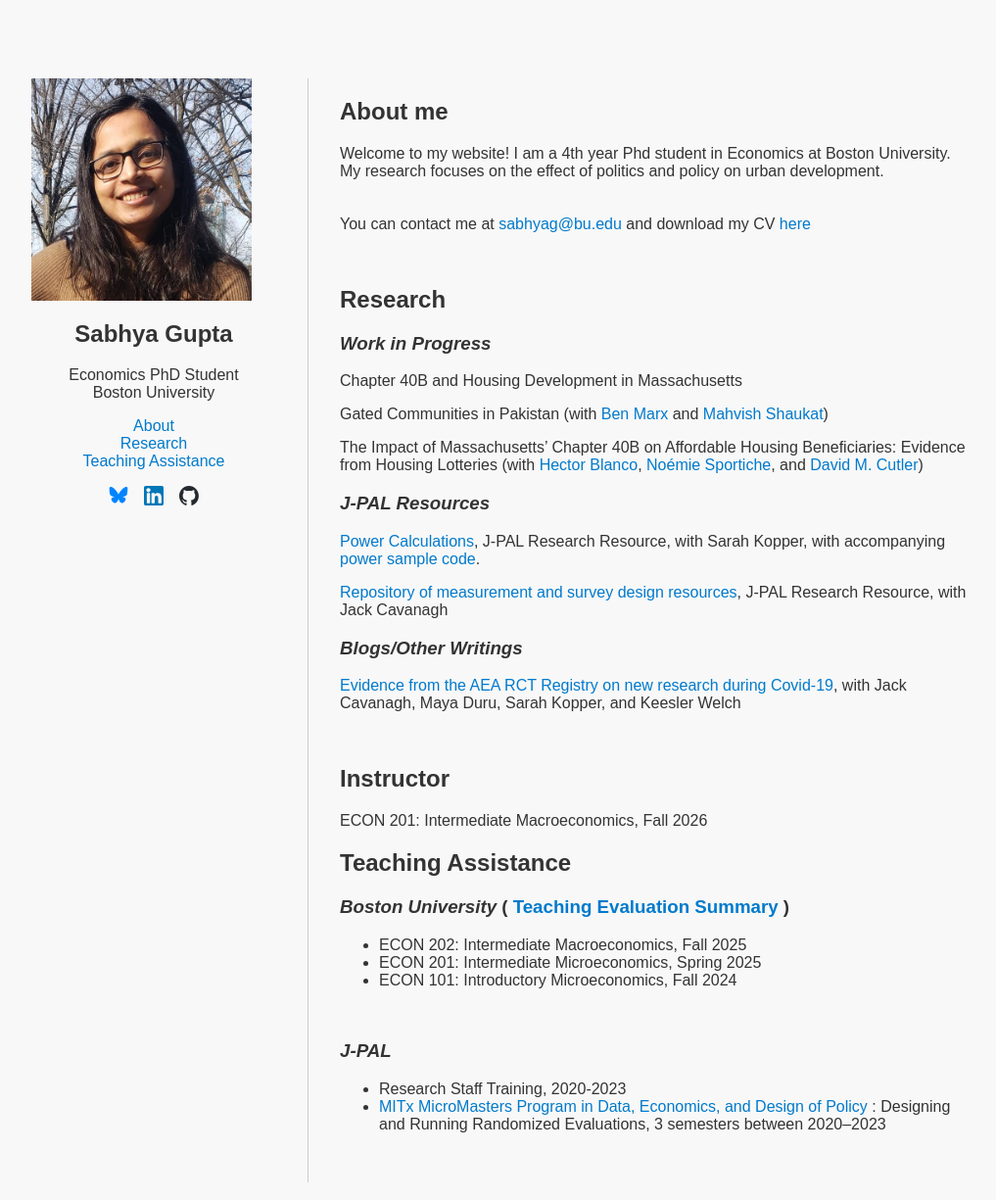
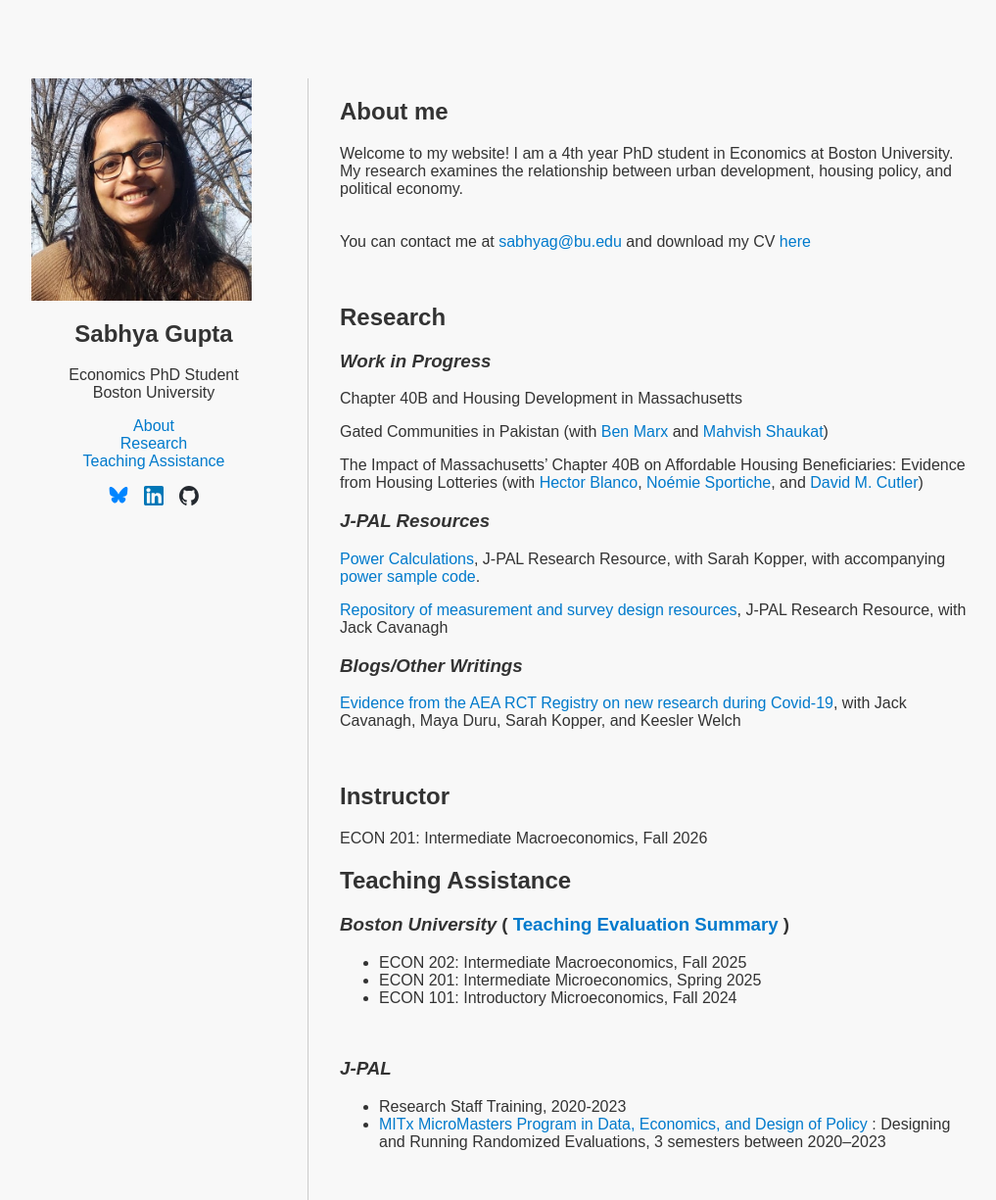
Before and after one commit to sabhya-gupta/sabhya-gupta.github.io, a Jekyll site: the page built from index.md, in a window 1280 px wide. Shown: the whole page at 98% size, without its empty margins (128-1145 px from the left). Built offline with Jekyll 4.4.1, drawn with Linux system fonts in a browser that asks for light colours.

Commit message:
Update about.md

```diff
--- a/_includes/about.md
+++ b/_includes/about.md
@@ -1,6 +1,6 @@
 ## About me {#about}
 
-Welcome to my website! I am a 4th year Phd student in Economics at Boston University. My research focuses on the effect of politics and policy on urban development.
+Welcome to my website! I am a 4th year PhD student in Economics at Boston University. My research examines the relationship between urban development, housing policy, and political economy.
 <br>
 <br>
 <br>
```
